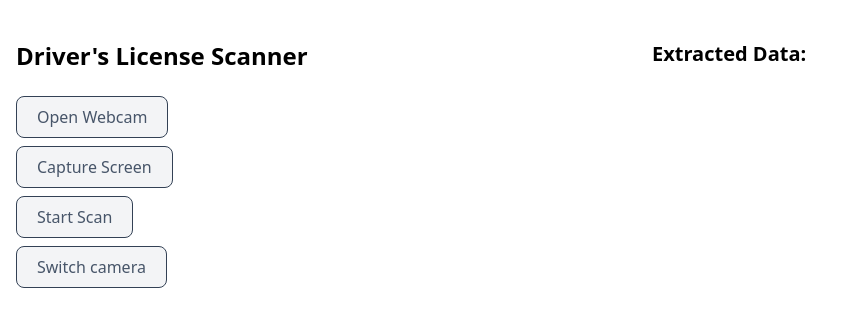
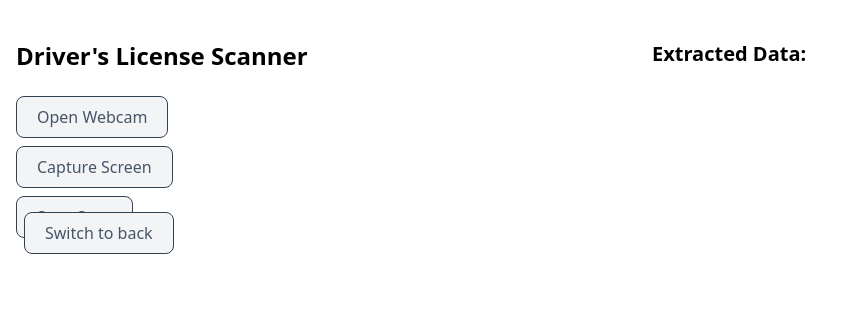
Before and after one commit to JunaidSahar/driving-licence-scaner, a Vue app: page / in a window 1280 px wide. Shown: the top 326 px of the page, without its empty margins (0-852 px from the left). Built offline with nearby package versions, Linux system fonts and the light colour scheme.

Commit message:
fix toggle camera functionality

```diff
--- a/src/App.vue
+++ b/src/App.vue
@@ -28,15 +28,8 @@
         >
           Start Scan
         </button>
-
-        <button
-          class="bg-gray-100 border border-slate-700 px-5 py-2 rounded-lg text-slate-600"
-          @click="(toggleCamera = !toggleCamera), openWebcam"
-        >
-          Switch camera
-        </button>
       </div>
-      <div class="w-full">
+      <div class="w-full relative">
         <video
           v-if="!showImage"
           ref="video"
@@ -45,6 +38,12 @@
           autoplay
         ></video>
         <img v-show="showImage" :src="capturedImage" alt="Captured Screen" />
+        <button
+          class="bg-gray-100 absolute bottom-2 left-2 border border-slate-700 px-5 py-2 rounded-lg text-slate-600"
+          @click="toggleCameraMode"
+        >
+          Switch to back
+        </button>
       </div>
     </div>
     <div>
@@ -109,6 +108,11 @@ const openWebcam = () => {
     .catch((error) => {
       console.error("Error accessing webcam:", error);
     });
+};
+
+const toggleCameraMode = () => {
+  toggleCamera.value = !toggleCamera.value;
+  openWebcam(); // Reopen the webcam with the updated camera mode
 };
 
 const captureScreen = () => {
```
